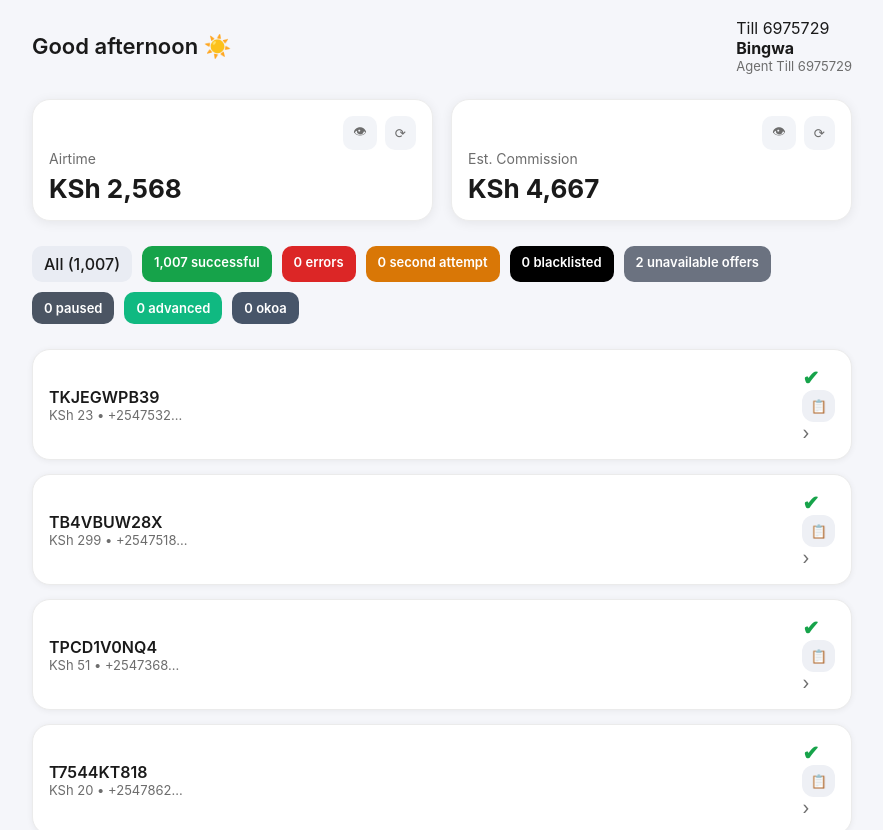
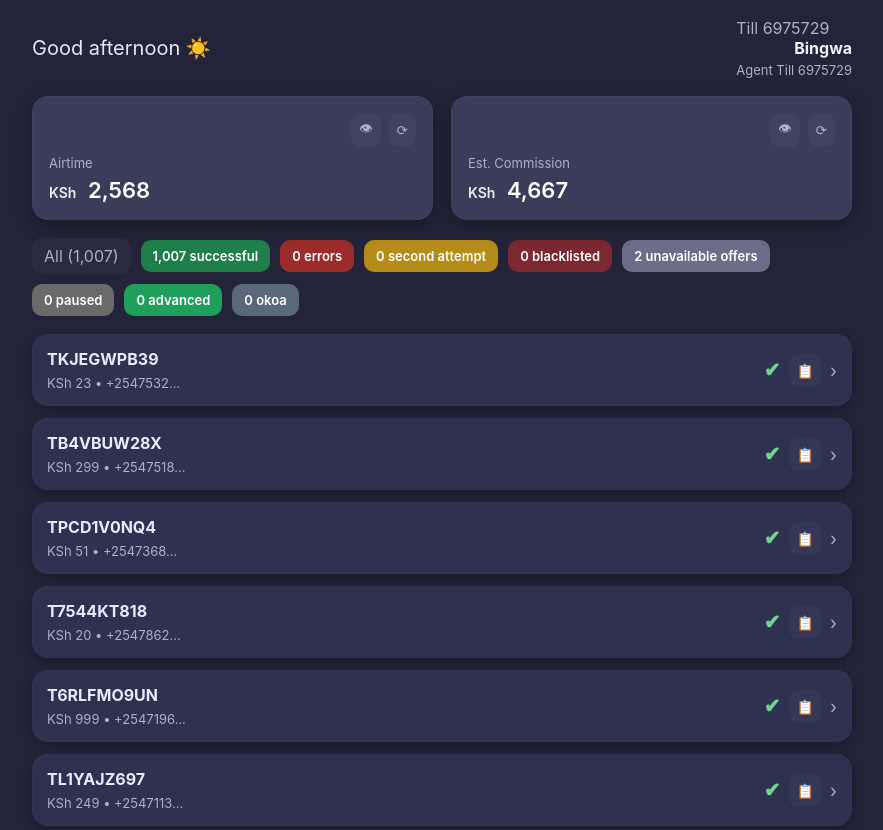
Before and after one commit to Glenn254/Bsatdashbord, a plain HTML site: page index.html in a window 1280 px wide. Shown: the top 830 px of the page, without its empty margins (198-1081 px from the left). Drawn offline with Linux system fonts and the light colour scheme.

Commit message:
Update style.css

```diff
--- a/style.css
+++ b/style.css
@@ -1,194 +1,102 @@
 :root{
-  --bg: #f5f6fa;
-  --card: #ffffff;
-  --text-dark: #1a1a1a;
-  --text-muted: #6d6d6d;
-  --accent: #3b82f6;
-  --rounded: 18px;
+  --bg:#23243a;
+  --panel:#2f3150;
+  --card:#3a3d5a;
+  --muted:#aeb0c7;
+  --accent:#9fe79f;
+  --whiteish: rgba(255,255,255,0.06);
+  --rounded:16px;
 }
 
-/* Reset */
+/* Basic reset */
 *{
   box-sizing:border-box;
   margin:0;
   padding:0;
   font-family:Inter, ui-sans-serif, system-ui, -apple-system, "Segoe UI", Roboto;
 }
-
-html,body,#app{
-  height:100%;
+html,body,#app{height:100%}
+body{
+  background:var(--bg);
+  color:var(--muted);
+  -webkit-font-smoothing:antialiased;
+  padding:18px;
 }
 
-body{
-  background: var(--bg);
-  padding: 18px;
-  color: var(--text-dark);
-}
+/* App layout */
+.app{max-width:820px;margin:0 auto;}
+.topbar{display:flex;justify-content:space-between;align-items:center;margin-bottom:18px;}
+#greetingText{font-size:20px;color:#e6e6f3}
+.user{text-align:right}
+.username{font-weight:700;color:#f1f3ff}
+.agent{font-size:13px;margin-top:4px;color:var(--muted)}
 
-/* Layout */
-.app{
-  max-width:820px;
-  margin:0 auto;
-}
-
-.topbar{
-  display:flex;
-  justify-content:space-between;
-  align-items:center;
-  margin-bottom:25px;
-}
-
-#greetingText{
-  font-size:22px;
-  font-weight:600;
-  color:var(--text-dark);
-}
-
-.username{
-  font-weight:700;
-  color:var(--text-dark);
-}
-
-.agent{
-  font-size:13px;
-  color:var(--text-muted);
-}
-
-/* --- White Modern Cards (like screenshot 1) --- */
-.cards-row{
-  display:flex;
-  gap:18px;
-  margin-bottom:25px;
-}
-
+/* Cards */
+.cards-row{display:flex;gap:18px;margin-bottom:18px}
 .card{
   flex:1;
   background:var(--card);
   border-radius:var(--rounded);
   padding:16px;
-  box-shadow:0 2px 12px rgba(0,0,0,0.07);
-  border:1px solid #ececec;
+  position:relative;
+  border:1px solid rgba(255,255,255,0.03);
   min-height:110px;
+  box-shadow:0 6px 18px rgba(0,0,0,0.35);
 }
-
-.card-header{
-  display:flex;
-  justify-content:flex-end;
-  gap:8px;
-}
-
+.card-header{display:flex;justify-content:flex-end;gap:8px}
 .small-btn{
-  background:#f2f4f8;
+  background:rgba(255,255,255,0.03);
   border:none;
-  padding:6px 10px;
+  padding:6px 8px;
   border-radius:10px;
-  color:var(--text-muted);
+  color:var(--muted);
   cursor:pointer;
 }
+.card-body{padding-top:8px}
+.card-title{font-size:13px;color:var(--muted);margin-bottom:6px}
+.card-value{font-size:22px;color:#ffffff;font-weight:600}
+.currency{opacity:0.9;margin-right:6px;font-size:14px}
 
-.card-title{
-  font-size:14px;
-  color:var(--text-muted);
-  margin-bottom:6px;
-}
-
-.card-value{
-  font-size:26px;
-  font-weight:700;
-  color:var(--text-dark);
-}
-
-/* Badges */
-.badges-row{
-  display:flex;
-  flex-wrap:wrap;
-  gap:10px;
-  margin-bottom:25px;
-}
-
-.filter{
-  background:#e9ecf3;
-  padding:8px 12px;
-  border-radius:10px;
-  color:var(--text-dark);
-  font-weight:500;
-}
-
-.badge{
-  padding:8px 12px;
-  border-radius:10px;
-  font-weight:600;
-  color:#fff;
-  font-size:13px;
-}
-
-.badge.success{background:#16a34a}
-.badge.error{background:#dc2626}
-.badge.attempt{background:#d97706}
-.badge.black{background:#000000}
-.badge.unavailable{background:#6b7280}
-.badge.paused{background:#4b5563}
-.badge.advanced{background:#10b981}
-.badge.fun{background:#475569}
+/* Badges row */
+.badges-row{display:flex;flex-wrap:wrap;gap:10px;align-items:center;margin-bottom:18px}
+.filter{background:rgba(255,255,255,0.03);padding:8px 12px;border-radius:10px;color:var(--muted)}
+.badge{padding:8px 12px;border-radius:10px;color:#fff;font-weight:600;font-size:13px}
+.badge.success{background:#1e7f4b}
+.badge.error{background:#9c2b2b}
+.badge.attempt{background:#b58b1a}
+.badge.black{background:#7b2830}
+.badge.unavailable{background:#6d6d8a}
+.badge.paused{background:#6a6a6a}
+.badge.advanced{background:#1f9f5b}
+.badge.fun{background:#5b677a}
 
 /* Transactions */
-.transactions{
-  margin-top:8px;
-  display:flex;
-  flex-direction:column;
-  gap:14px;
-}
-
+.transactions{margin-top:8px;display:flex;flex-direction:column;gap:12px}
 .tx{
-  background:var(--card);
-  padding:16px;
+  background:var(--panel);
+  padding:14px;
   border-radius:var(--rounded);
-  border:1px solid #ebebeb;
+  border:1px solid rgba(255,255,255,0.02);
   display:flex;
   justify-content:space-between;
   align-items:center;
   gap:12px;
-  box-shadow:0 1px 6px rgba(0,0,0,0.06);
+  box-shadow:0 4px 12px rgba(0,0,0,0.25);
 }
-
-.tx-title{
-  font-weight:600;
-  color:var(--text-dark);
-}
-
-.tx-sub{
-  font-size:13px;
-  color:var(--text-muted);
-}
-
-.tx-meta{
-  font-size:12px;
-  color:var(--text-muted);
-}
-
-.icon-btn{
-  background:#eef0f5;
-  border:none;
-  padding:8px;
-  border-radius:12px;
-  color:var(--text-dark);
-  cursor:pointer;
-}
-
-.tick{
-  color:#16a34a;
-  font-weight:700;
-  font-size:20px;
-}
+.tx-left{display:flex;flex-direction:column;gap:6px}
+.tx-title{font-weight:700;color:#e9ebff}
+.tx-sub{font-size:13px;color:var(--muted)}
+.tx-meta{font-size:12px;color:var(--muted)}
+.tx-actions{display:flex;gap:8px;align-items:center}
+.icon-btn{background:rgba(255,255,255,0.03);border:none;padding:8px;border-radius:10px;color:var(--muted);cursor:pointer}
+.copy-btn{font-size:14px}
+.tick{color:#72d38a;font-weight:700;font-size:20px}
 
 /* Arrow */
-.arrow{
-  font-size:18px;
-  color:var(--text-muted);
+.arrow{font-size:18px;color:var(--muted)}
+
+/* responsive */
+@media (max-width:720px){
+  .cards-row{flex-direction:column}
+  .user{display:none}
 }
-
-/* Responsive */
-@media (max-width:720px){
-  .cards-row{flex-direction:column;}
-  .user{display:none;}
-}
```
